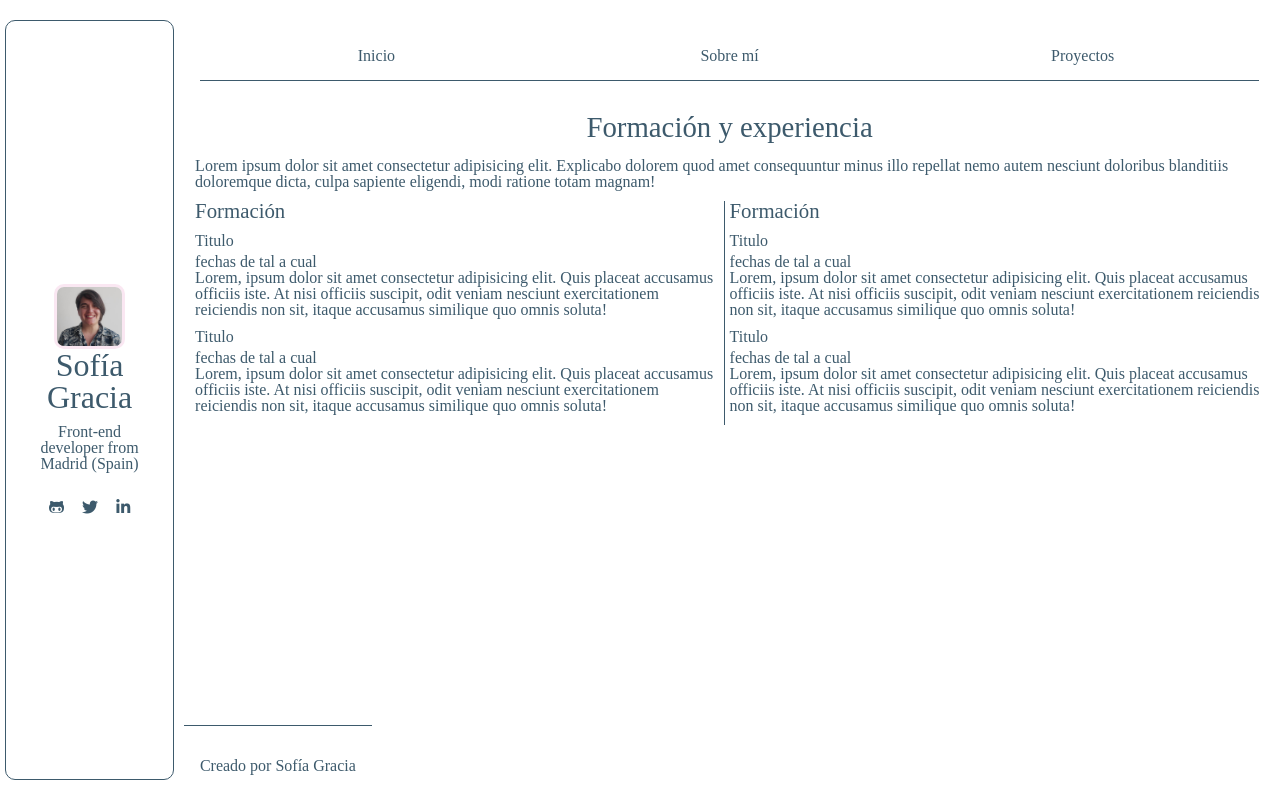
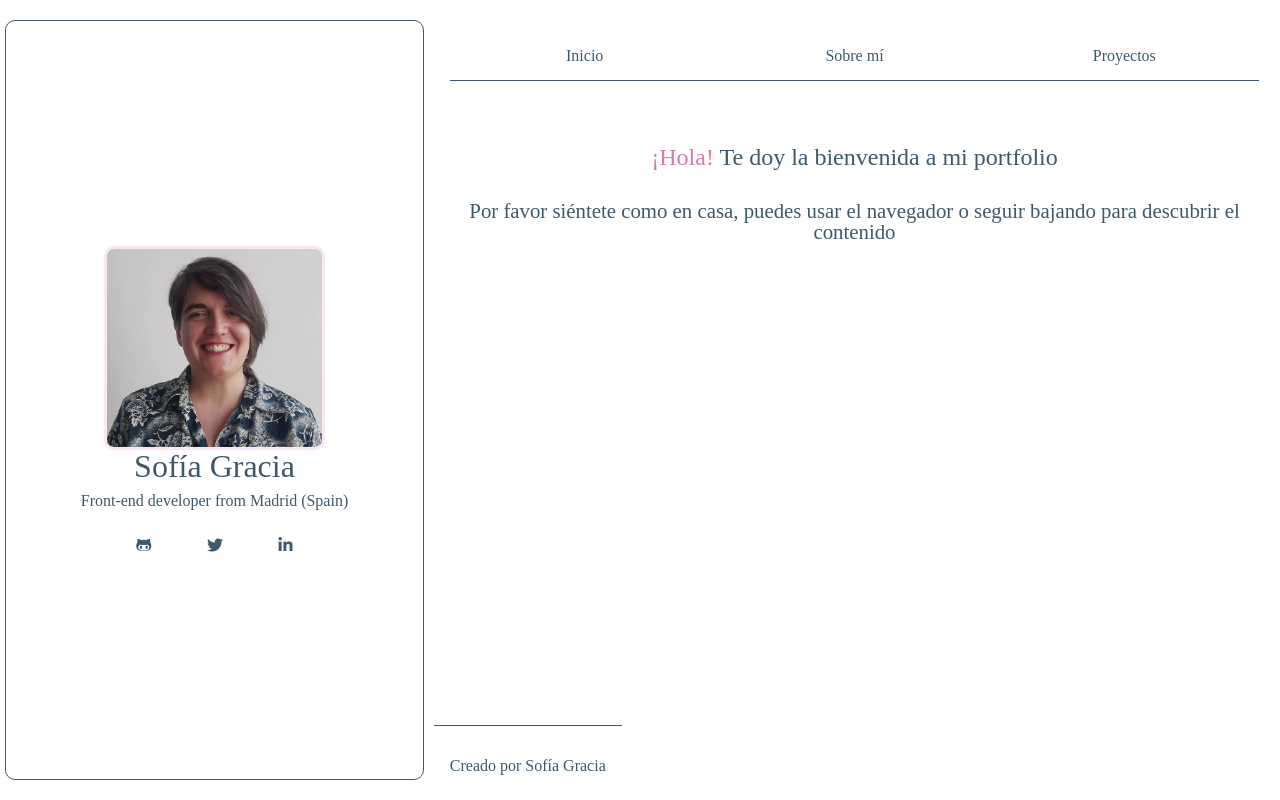
Before and after one commit to Calpurniax/portfolio, a React (Create React App) app: page / in a window 1280 px wide. Built offline with nearby package versions, Linux system fonts and the light colour scheme; a web font is replaced by a local one.

Commit message:
add render logic

```diff
--- a/src/App.js
+++ b/src/App.js
@@ -1,19 +1,51 @@
 import './App.scss';
 import { Header } from './components/header'
-import { Nav } from './components/nav'
+import Nav from './components/nav'
 import { Landing } from './layouts/landing'
 import { Summary } from './layouts/summary';
 import { Footer } from './components/footer'
+import { useState } from 'react';
 
 function App() {
+  const [vista, setVista] = useState({
+    landing: true,
+    summary: false,
+    projects: false
+  })
+
+  const handleViewLanding = () => {
+    setVista({
+      landing: true,
+      summary: false,
+      projects: false
+    })
+  }
+  const handleViewSummary = () => {
+    setVista({
+      landing: false,
+      summary: true,
+      projects: false
+    })
+  }
+  const handleViews = (id) => {
+    if (id === 'summary') {
+      handleViewSummary()
+    } else {
+      handleViewLanding()
+    }
+  }
+  const rendingViews = () => {
+    if (vista.landing) {
+      return <Landing />
+    } else return <Summary />
+  }
   return (
     <div className="App">
       <Header />
       <div className='mainContainer'>
-        <Nav />
+        <Nav handleViews={handleViews} />
         <main>
-          {/* <Landing /> */}
-          <Summary />
+          {rendingViews()}
         </main>
         <Footer />
       </div>
--- a/src/components/nav.jsx
+++ b/src/components/nav.jsx
@@ -1,11 +1,14 @@
 import "../styles/components/nav.scss"
 
-export const Nav =()=>(
-    <nav className="c-nav">
-        <ul className="c-nav__box">
-            <li className="c-nav__box__link">Inicio</li>
-            <li className="c-nav__box__link">Sobre mí</li>
-            <li className="c-nav__box__link">Proyectos</li>
+const Nav =({handleViews})=>{
+    const handleClick=(ev)=> handleViews(ev.target.id)
+
+    return (<nav className="c-nav">
+        <ul className="c-nav__box"onClick={handleClick} >
+            <li className="c-nav__box__link"  id="landing">Inicio</li>
+            <li className="c-nav__box__link" id="summary">Sobre mí</li>
+            <li className="c-nav__box__link" id="projects">Proyectos</li>
         </ul>
     </nav>
-)
+)}
+export default Nav;
```
